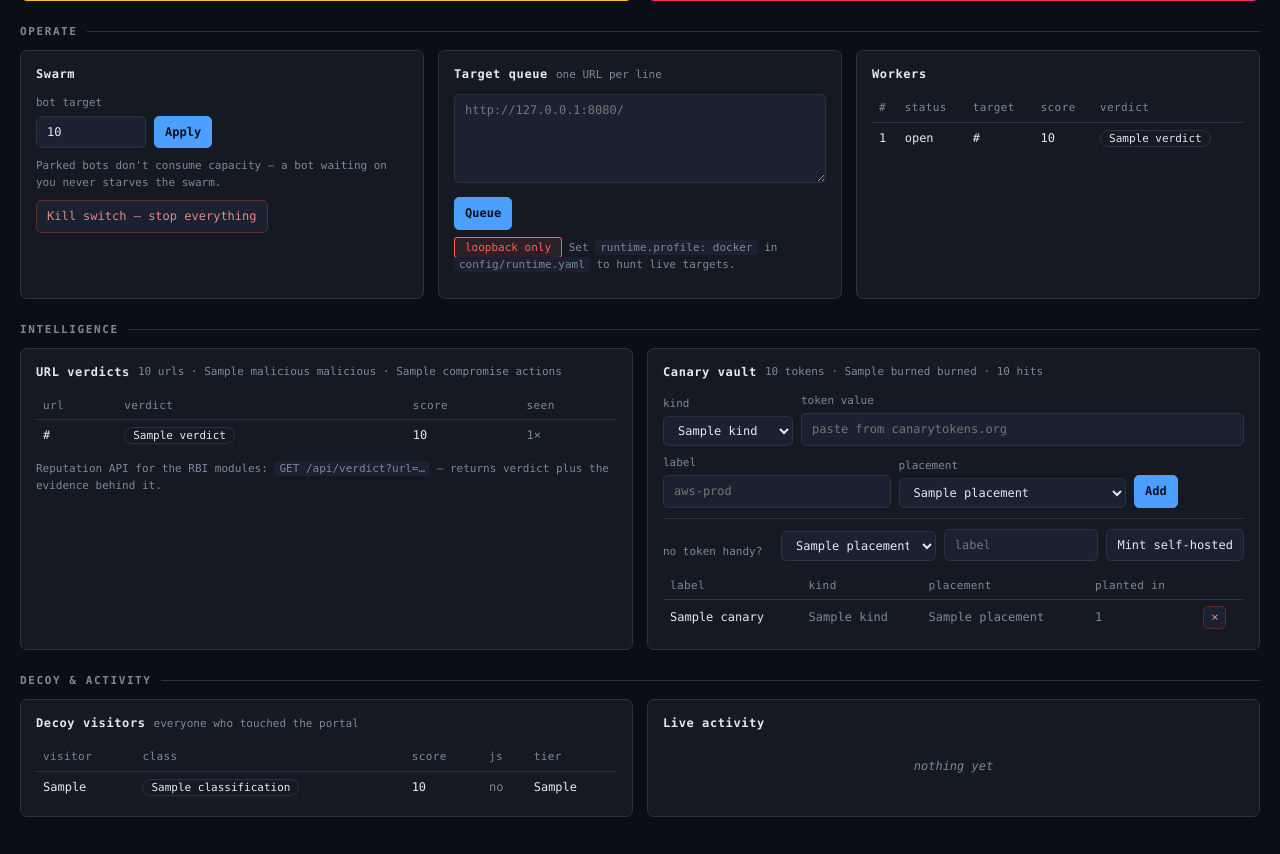
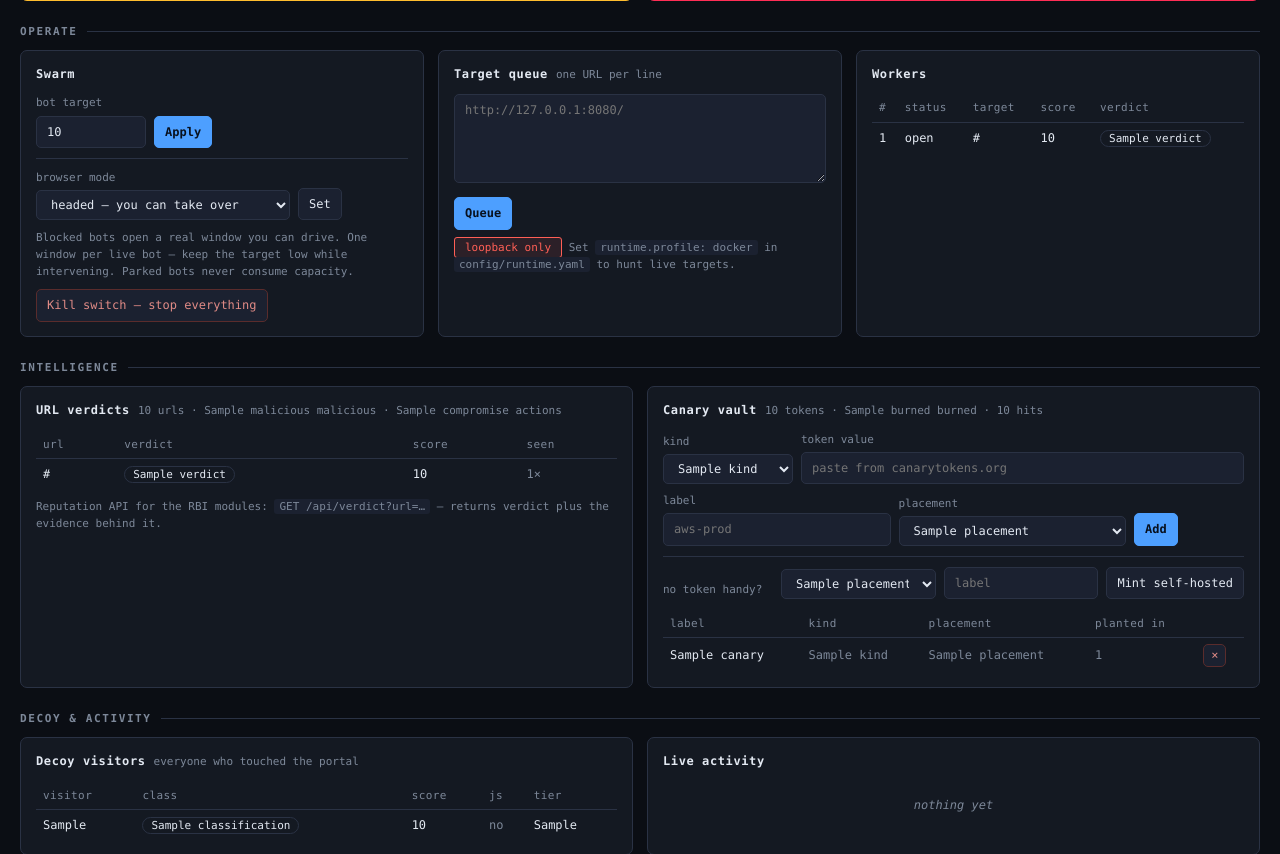
Before and after one commit to SPECT3RR/ClientHoneypot-, a FastAPI app: template dashboard/templates/dashboard.html in a window 1280 px wide. Shown: the part 360-1214 px from the top of the page. Run offline with FastAPI, Linux system fonts and the light colour scheme; the template is opened without the code that fills it: most values are stand-ins (such as "Sample title", 1, 10 or a date in 2020).

Commit message:
fix: default the swarm to headed so intervention actually works
A human cannot take over a headless browser -- there is no window to
click in. The dashboard ran headless=True, so a blocked bot would raise
an intervention, show its reason and screenshot, and then offer a
takeover button that resumed a bot nobody had unblocked. The queue could
be acknowledged but never actually worked, which defeats the point of
the weave engine.

Headed is now the default, with an explicit operator toggle and a
warning on the headless option rather than a silent trap. One window per
live bot, so the panel says to keep the target low while intervening.

Co-Authored-By: Claude Opus 5 <noreply@anthropic.com>

```diff
--- a/dashboard/templates/dashboard.html
+++ b/dashboard/templates/dashboard.html
@@ -252,9 +252,29 @@
         </div>
         <div style="flex:0 0 auto"><button class="primary" type="submit">Apply</button></div>
       </form>
+      <form method="post" action="/swarm/headless" class="inline"
+            style="margin-top:10px;padding-top:10px;border-top:1px solid var(--line)">
+        <div>
+          <label class="f">browser mode</label>
+          <select name="mode" style="width:100%">
+            <option value="headed" {% if not headless %}selected{% endif %}>
+              headed &mdash; you can take over</option>
+            <option value="headless" {% if headless %}selected{% endif %}>
+              headless &mdash; faster, no takeover</option>
+          </select>
+        </div>
+        <div style="flex:0 0 auto"><button type="submit">Set</button></div>
+      </form>
       <p class="muted" style="font-size:11px;margin:9px 0">
-        Parked bots don't consume capacity &mdash; a bot waiting on you never
-        starves the swarm.
+        {% if headless %}
+          <span class="pill danger">no takeover</span>
+          A headless bot has no window, so a blocked one can be acknowledged
+          but never actually solved. Switch to headed to work the queue.
+        {% else %}
+          Blocked bots open a real window you can drive. One window per live
+          bot &mdash; keep the target low while intervening.
+        {% endif %}
+        Parked bots never consume capacity.
       </p>
       <form method="post" action="/swarm/kill">
         <button class="danger" type="submit">Kill switch &mdash; stop everything</button>
```
Also changed, not shown: dashboard/app.py (+15 -1 lines), src/swarm.py (+14 -0 lines).
